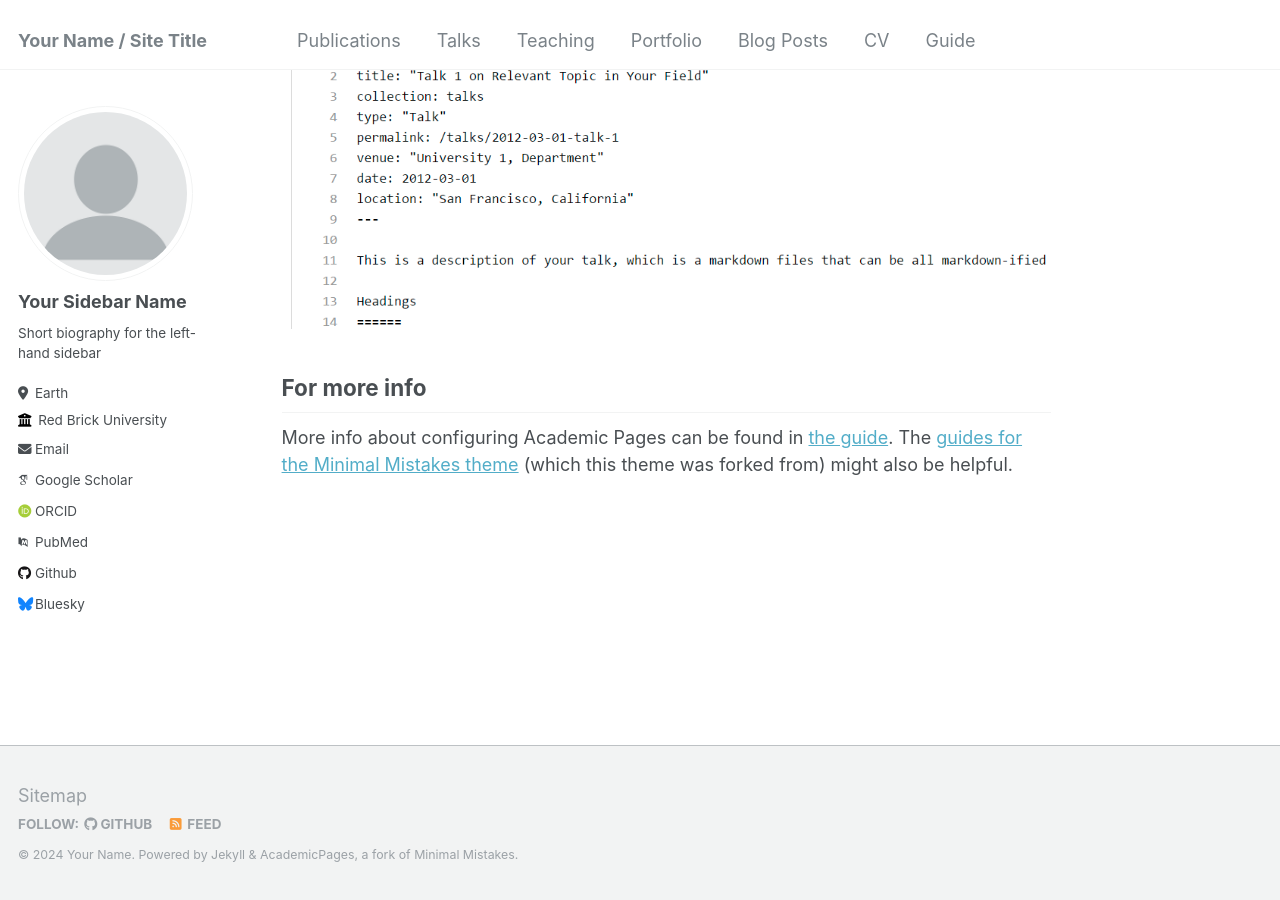
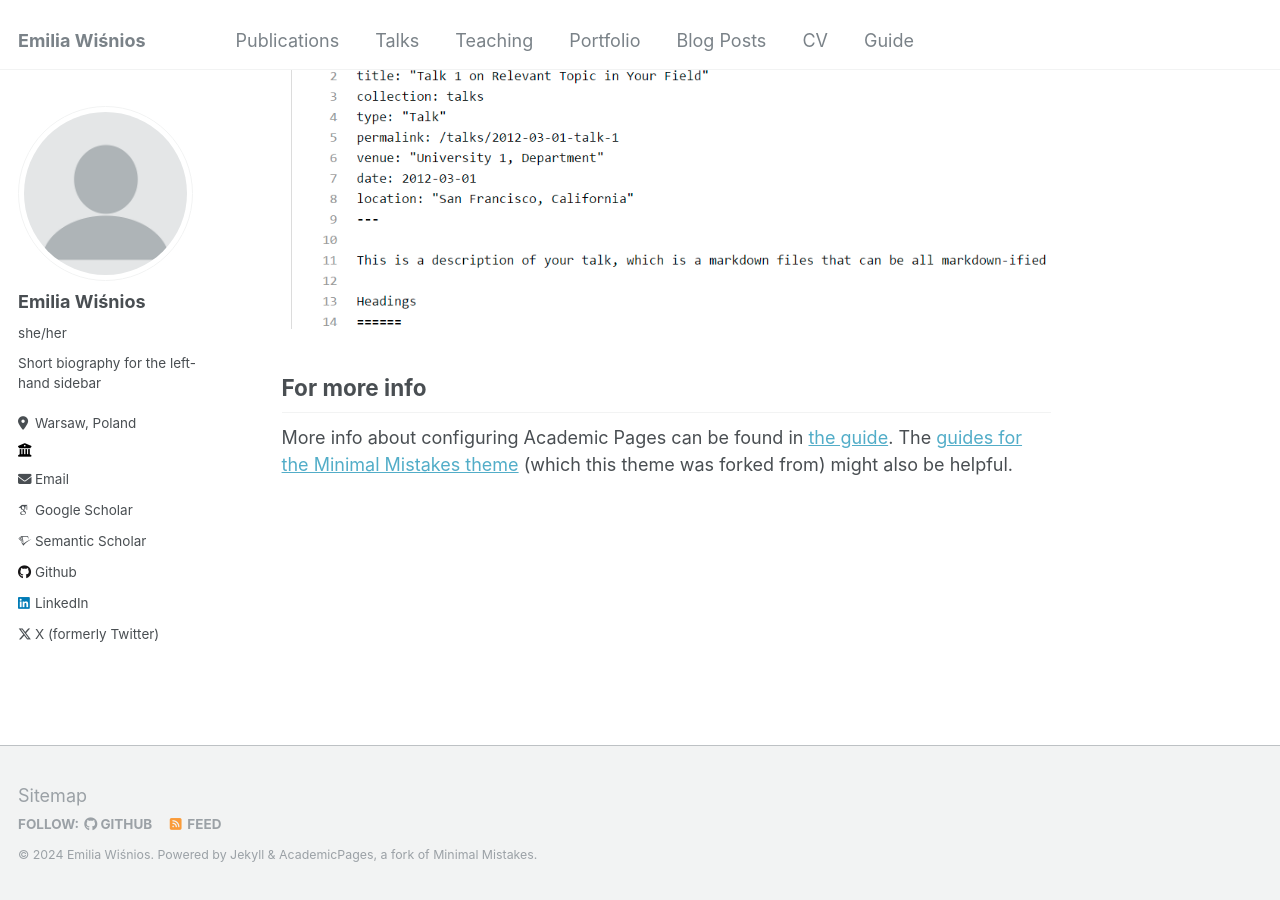
Before and after one commit to emiliawisnios/emiliawisnios.github.io, a Jekyll site: the page built from _pages/about.md, in a window 1280 px wide and 900 px high, scrolled down 2660 px. Built offline with Jekyll 4.4.1, drawn with Linux system fonts in a browser that asks for light colours; some web fonts are replaced.

Commit message:
updated config

```diff
--- a/_config.yml
+++ b/_config.yml
@@ -8,13 +8,13 @@
 
 # Basic Site Settings
 locale                   : "en-US"
-title                    : "Your Name / Site Title"
+title                    : "Emilia Wiśnios"
 title_separator          : "-"
-name                     : &name "Your Name"
-description              : &description "personal description"
-url                      : https://academicpages.github.io # the base hostname & protocol for your site e.g. "https://mmistakes.github.io"
+name                     : &name "Emilia Wiśnios"
+description              : &description "Personal website of Emilia Wiśnios"
+url                      : https://emiliawisnios.github.io # the base hostname & protocol for your site e.g. "https://mmistakes.github.io"
 baseurl                  : "" # the subpath of your site, e.g. "/blog"
-repository               : "academicpages/academicpages.github.io"
+repository               : "emiliawisnios/emiliawisnios.github.io"
 
 # Site Author - The following control what appear as part of the author content on the side bar.
 #               If a field is blank the icon and link will not appear, otherwise it will be shown.
@@ -22,33 +22,33 @@ repository               : "academicpages/academicpages.github.io"
 author:
   # Biographic information
   avatar           : "profile.png"
-  name             : "Your Sidebar Name"
-  pronouns         : # example: "she/her"
+  name             : "Emilia Wiśnios"
+  pronouns         : "she/her"
   bio              : "Short biography for the left-hand sidebar"
-  location         : "Earth"
-  employer         : "Red Brick University"
+  location         : "Warsaw, Poland"
+  employer         : ""
   uri              : # URL
   email            : "none@example.org"
 
   # Academic websites
   arxiv            : # URL - Update with the correct link to your profile
-  googlescholar    : "https://scholar.google.com/citations?user=PS_CX0AAAAAJ"
+  googlescholar    : "https://scholar.google.com/citations?user=k-SjUbIAAAAJ&hl=en"
   impactstory      : # URL
-  orcid            : "http://orcid.org/yourorcidurl"
-  semantic         : # URL
-  pubmed           : "https://www.ncbi.nlm.nih.gov/pubmed/?term=john+snow"
+  orcid            : #"http://orcid.org/yourorcidurl"
+  semantic         : "https://www.semanticscholar.org/author/Emilia-Wi%C5%9Bnios/2190692751"
+  pubmed           : #"https://www.ncbi.nlm.nih.gov/pubmed/?term=john+snow"
   researchgate     : # URL
 
   # Repositories and software development
   bitbucket        : # Username - Update with your username on the site
   codepen          : # Username
   dribbble         : # Username
-  github           : "academicpages"
+  github           : "emiliawisnios"
   kaggle           : # Username
   stackoverflow    : # User number or user number and name (i.e., use "1" or "1/jeff-atwood")
 
   # Social media
-  bluesky          : "bsky.app" # Replace this with you Bluesky username
+  bluesky          : #"bsky.app" # Replace this with you Bluesky username
   facebook         : # Username
   flickr           : # Username
   foursquare       : # Username
@@ -57,7 +57,7 @@ author:
   keybase          : # Username
   instagram        : # Username
   lastfm           : # Username
-  linkedin         : # Username
+  linkedin         : emilia-wisnios
   mastodon         : # URL
   medium           : # URL
   pinterest        : # Username
@@ -65,7 +65,7 @@ author:
   steam            : # Username
   telegram         : # URL
   tumblr           : # Username
-  twitter          : # Username for X / Twitter
+  twitter          : wisnios_emilia
   vine             : # Username
   weibo            : # Username
   wikipedia        : # Username
@@ -252,15 +252,15 @@ defaults:
       author_profile: true
       share: true
       comments: true
-  # _portfolio
-  - scope:
-      path: ""
-      type: portfolio
-    values:
-      layout: single
-      author_profile: true
-      share: true
-      comment: true
+  # # _portfolio
+  # - scope:
+  #     path: ""
+  #     type: portfolio
+  #   values:
+  #     layout: single
+  #     author_profile: true
+  #     share: true
+  #     comment: true
   # _talks
   - scope:
       path: ""
```
